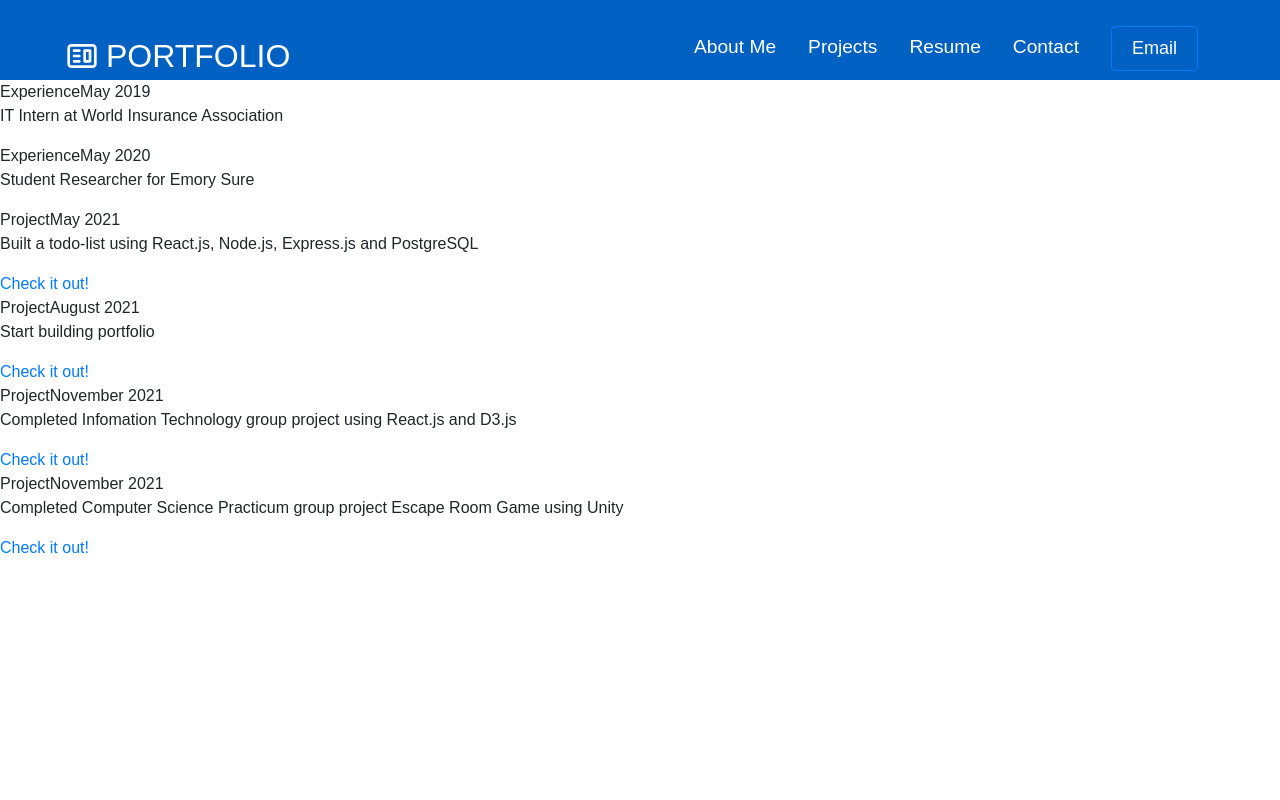
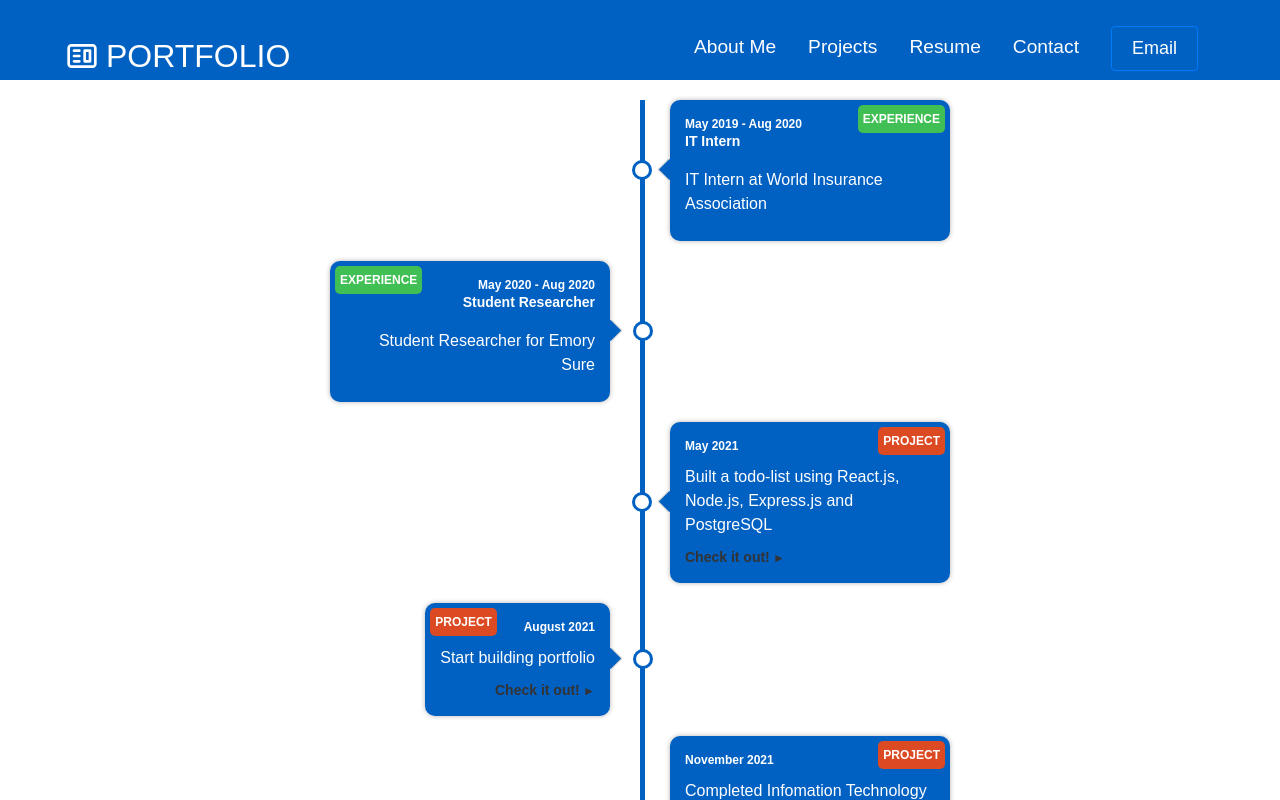
Before and after one commit to dustydang7/dustydang.portfolio.com, a React (Create React App) app: page /portfolio/resume in a window 1280 px wide. Shown: the top 800 px of the page. Built offline with nearby package versions, Linux system fonts and the light colour scheme.

Commit message:
Update resume page

```diff
--- a/src/components/AboutSection.js
+++ b/src/components/AboutSection.js
@@ -2,9 +2,9 @@ import React, {useState} from "react";
 import "./AboutSection.css";
 import {
     SiJavascript, SiJava, SiR, SiReact, SiHtml5, SiAdobecreativecloud,
-    SiCss3, SiCplusplus, SiCsharp, SiNodeDotJs, SiWebstorm,
+    SiCss3, SiCsharp, SiNodeDotJs, SiWebstorm,
     SiAdobephotoshop, SiAdobeindesign, SiVisualstudio, SiMathworks,
-    SiAdobeillustrator, SiPostgresql, SiPython, SiC, SiMysql
+    SiAdobeillustrator, SiPostgresql, SiPython, SiFigma
 } from 'react-icons/si';
 import {DiGoogleCloudPlatform, DiDatabase} from 'react-icons/di';
 import {Button} from "./Button";
@@ -38,8 +38,6 @@ function AboutSection() {
             <p><SiJava/>Java</p>
             <p><SiR/>R</p>
             <p><SiPython/>Python</p>
-            <p><SiC/>C</p>
-            <p><SiCplusplus/>C++</p>
             <p><SiCsharp/>C#</p>
             <p><SiMathworks/>MatLab</p>
         </div>
@@ -53,6 +51,7 @@ function AboutSection() {
                 <p><SiJavascript/>JavaScript</p>
                 <p><SiReact/>ReactJS</p>
                 <p><SiNodeDotJs/>NodeJS</p>
+                <p><SiFigma/>Figma</p>
             </div>
         </>
     )
@@ -72,7 +71,6 @@ function AboutSection() {
             <div>
                 <p><DiGoogleCloudPlatform/>GCP</p>
                 <p><SiPostgresql/>postgreSQL</p>
-                <p><SiMysql/>MySQL</p>
             </div>
         </>
     )
--- a/src/components/Data.js
+++ b/src/components/Data.js
@@ -1,26 +1,28 @@
 const data = [
     {
         text: "IT Intern at World Insurance Association",
-        date: "May 2019",
+        date: "May 2019 - Aug 2020",
         category: {
             tag: "Experience",
-            color: "blue"
-        }
+            color: '#40bf54'
+        },
+        job: "IT Intern"
     },
     {
         text: "Student Researcher for Emory Sure",
-        date: "May 2020",
+        date: "May 2020 - Aug 2020",
         category: {
             tag: "Experience",
-            color: "blue"
-        }
+            color: '#40bf54'
+        },
+        job: "Student Researcher"
     },
     {
         text: "Built a todo-list using React.js, Node.js, Express.js and PostgreSQL",
         date: "May 2021",
         category: {
             tag: "Project",
-            color: "red"
+            color: '#dc4a23'
         },
         link: {
             url: "",
@@ -32,7 +34,7 @@ const data = [
         date: "August 2021",
         category: {
             tag: "Project",
-            color: "red"
+            color: '#dc4a23'
         },
         link: {
             url: "",
@@ -44,7 +46,7 @@ const data = [
         date: "November 2021",
         category: {
             tag: "Project",
-            color: "red"
+            color: '#dc4a23'
         },
         link: {
             url: "",
@@ -56,7 +58,7 @@ const data = [
         date: "November 2021",
         category: {
             tag: "Project",
-            color: "red"
+            color: '#dc4a23'
         },
         link: {
             url: "",
--- a/src/components/Timeline.css
+++ b/src/components/Timeline.css
@@ -1,81 +1,83 @@
 .timeline-container {
+    width: 80%;
+    position: relative;
+    padding: 20px;
     display: flex;
     flex-direction: column;
-    position: relative;
-    margin: 40px 0;
+    left: 10%;
 }
 
-.timeline-container::after{
-    background-color: darkcyan;
-    content: '';
+.timeline-container::after {
+    content:'';
+    background-color: #0061c2;
     position: absolute;
-    left: calc(50% -2px);
-    width: 4px;
-    height: 100px;
+    left: 50%;
+    width: 5px;
+    height: 100%;
 }
 
 .timeline-item {
     display: flex;
-    justify-content: flex-start;
-    padding-right: 30px;
-    margin: 10px 0;
-    width: 50px;
+    justify-content: flex-end;
+    position: relative;
+    margin-bottom: 20px;
+    margin-right: -30px;
+    margin-left: -30px;
+    flex-wrap: wrap;
+    width: 50%;
 }
 
 .timeline-item:nth-child(odd) {
     align-self: flex-end;
     justify-content: flex-start;
-    padding-right: 0px;
-    margin-left: 30px;
 }
 
 .timeline-item-content {
-    background-color: darkcyan;
+    color: black;
+    background-color: #0061c2;
+    border-radius: 10px;
     display: flex;
+    align-items: flex-end;
     flex-direction: column;
-    align-items: flex-end;
     position: relative;
     padding: 15px;
-    border-radius: 5px;
     box-shadow: 0 0 5px rgba(0, 0, 0, 0.3);
-    width: 40px;
-    max-width: 70%;
     text-align: right;
 }
 
 .timeline-item-content::after {
     content: '';
-    background-color: white;
-    position: absolute;
-    box-shadow: 1px -1px 1px rgba(0, 0, 0, 0.2);
-    transform: rotate(45deg);
-    right: -7.5px;
-    top: calc(50% - 7.5px);
     width: 15px;
     height: 15px;
+    background-color: #0061c2;
+    box-shadow: 1px -1px 1px rgba(0, 0, 0, 0.2);
+    position: absolute;
+    right: -8px;
+    top: calc(50% - 8px) ;
+    transform: rotate(45deg);
 }
 
 .timeline-item:nth-child(odd) .timeline-item-content {
+    text-align: left;
     align-items: flex-start;
-    text-align: left;
 }
 
 .timeline-item:nth-child(odd) .timeline-item-content::after {
-    box-shadow: 1px -1px 1px rgba(0, 0, 0, 0.2);
     right: auto;
-    left: -7.5px;
+    box-shadow: -1px 1px 1px rgba(0, 0, 0, 0.2);
+    left: -8px;
 }
 
 .timeline-item-content .tag {
     color: white;
     font-size: 12px;
     font-weight: bold;
-    letter-spacing: 1px;
+    border-radius: 5px;
     padding: 5px;
+    text-transform: uppercase;
     position: absolute;
     top: 5px;
     left: 5px;
-    text-transform: uppercase;
 }
 
 .timeline-item:nth-child(odd) .timeline-item-content .tag {
@@ -83,36 +85,43 @@
     right: 5px;
 }
 
-.timeline-item-content .time {
-    color: #777;
+.timeline-item-content time {
+    color: white;
     font-size: 12px;
+    font-weight: bold;
 }
 
 .timeline-item-content p {
+    font-size: 16px;
     line-height: 24px;
-    font-size: 16px;
-    margin: 15px 0;
+    margin: 10px 0;
     max-width: 250px;
+    color: white;
 }
 
 .timeline-item-content a {
 	color: #333;
 	text-decoration: none;
     font-size: 14px;
+    font-weight: bold;
 }
 
 .timeline-item-content a::after {
-    content: '»';
+    content: ' ►';
     font-size: 12px;
 }
 
+.timeline-item-content a:hover {
+    color: #02ECF0;
+}
+
 .timeline-item-content .circle {
-    background-color: white;
-    border: 3px solid darkcyan;
+    background-color: #fff;
+    border: 3px solid #0061c2;
     border-radius: 50%;
     position: absolute;
-    top: calc(50%-10px);
-    right: -40px;
+    top: calc(50% - 10px);
+    right: -43px;
     width: 20px;
     height: 20px;
     z-index: 100;
@@ -120,5 +129,15 @@
 
 .timeline-item:nth-child(odd) .timeline-item-content .circle {
     right: auto;
-    left: -40px;
+    left: -38px;
 }
+
+.timeline-item-content:hover .circle {
+    background-color: #0061c2;
+}
+
+.timeline-item-content h6 {
+    font-size: 14px;
+    font-weight: bold;
+    color: white;
+}
--- a/src/components/Timeline.js
+++ b/src/components/Timeline.js
@@ -1,6 +1,7 @@
 import React from "react";
 import timelineData from "./Data";
 import TimelineItem from "./TimelineItem";
+import './Timeline.css'
 
 const Timeline =() => timelineData.length > 0 &&(
     <div className="timeline-container">
--- a/src/components/TimelineItem.js
+++ b/src/components/TimelineItem.js
@@ -3,10 +3,12 @@ import React from "react";
 const TimelineItem = ({data}) => (
     <div className="timeline-item">
         <div className="timeline-item-content">
-            <span className="tag" style={{background: data.category.tag}}>
+            <span className="tag" style={{background: data.category.color}}>
                 {data.category.tag}
             </span>
             <time>{data.date}</time>
+            {data.job &&
+                (<h6>{data.job}</h6>)}
             <p>{data.text}</p>
             {data.link &&
                 (<a href={data.link.url} target='_blank' rel='noopener noreferrer'>
```
Lines whose indentation alone changed are shown as unchanged.
